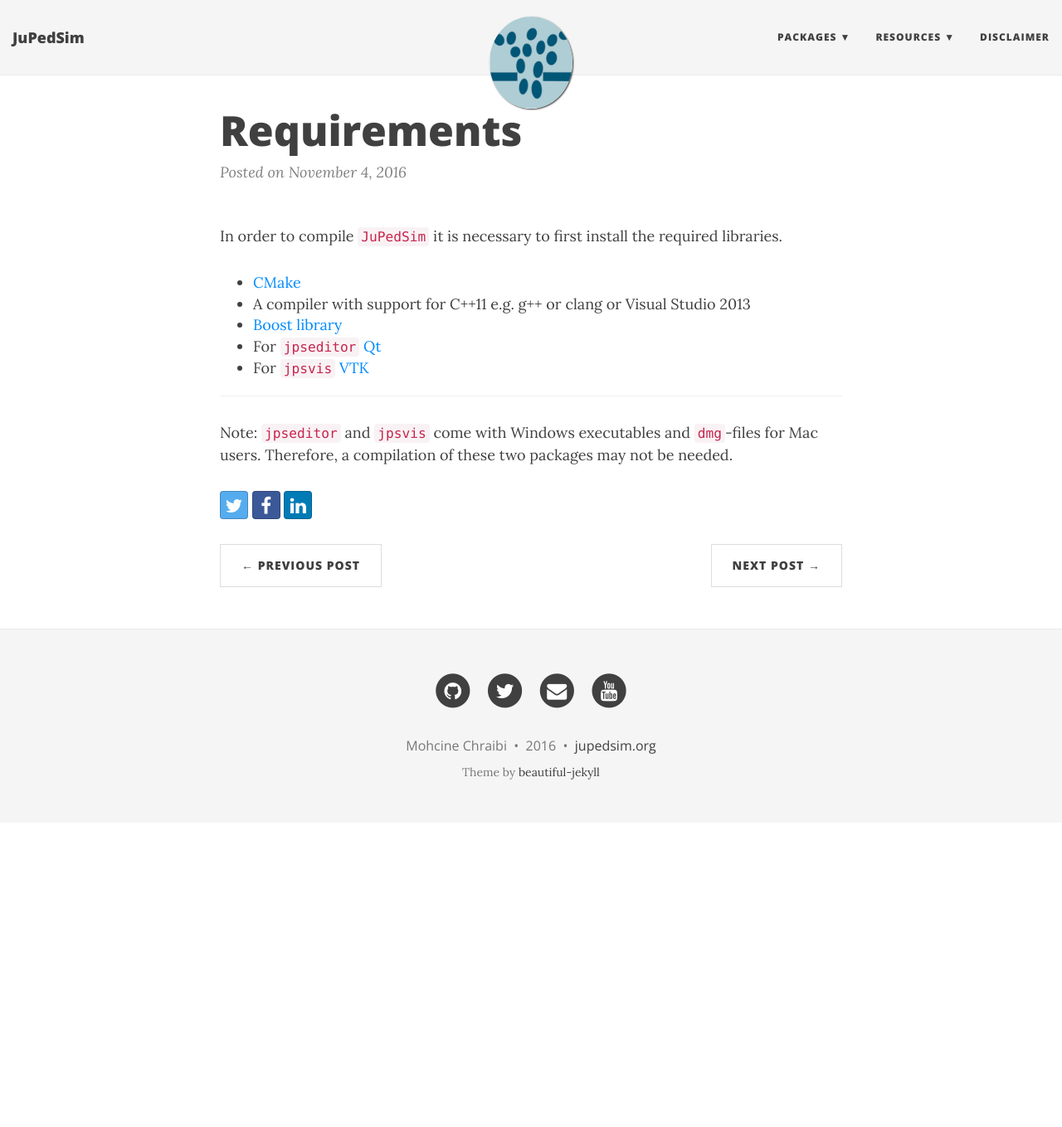
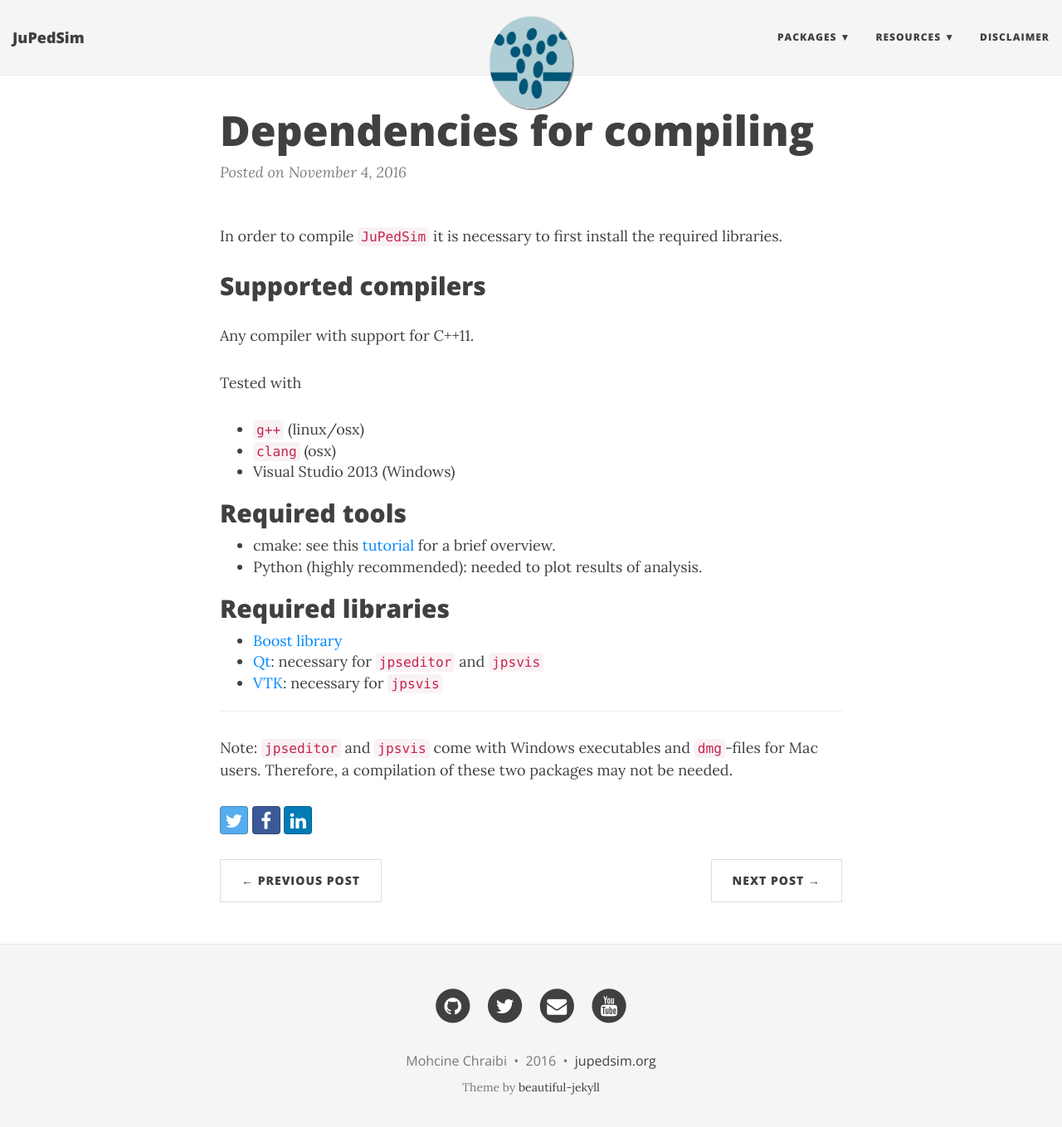
Before and after one commit to JuPedSim/JuPedSim, a Jekyll site: the page built from _posts/2016-11-04-Requirements.md, in a window 1280 px wide and 1372 px high. Shown: the top 1359 px of the window at 83% size. Built offline with Jekyll 4.4.1, drawn with Linux system fonts in a browser that asks for light colours; nearby versions of some CDN libraries.

Commit message:
edit requirements

```diff
--- a/_posts/2016-11-04-Requirements.md
+++ b/_posts/2016-11-04-Requirements.md
@@ -1,17 +1,32 @@
 ---
 layout: post
 title: Compiling from source
-title: Requirements
+title: Dependencies for compiling
 #bigimg: /img/jupedsim_small.png
 ---
 
 In order to compile `JuPedSim` it is necessary to first install the required libraries.
 
-- [CMake](https://cmake.org/)
-- A compiler with support for C++11 e.g. g++ or clang or Visual Studio 2013
+## Supported compilers
+
+Any compiler with support for C++11.
+
+Tested with
+
+- `g++` (linux/osx)
+- `clang` (osx)
+- Visual Studio 2013 (Windows)
+
+## Required tools
+
+- cmake: see this [tutorial](https://www.johnlamp.net/cmake-tutorial-1-getting-started.html) for a brief overview.
+- Python (highly recommended): needed to plot results of analysis.
+
+## Required libraries
+
 - [Boost library](http://www.boost.org/)
-- For `jpseditor` [Qt](https://www.qt.io/)
-- For `jpsvis` [VTK](http://www.vtk.org/)
+- [Qt](https://www.qt.io/): necessary for `jpseditor` and `jpsvis`
+- [VTK](http://www.vtk.org/): necessary for `jpsvis`
 
 ***
 
```
